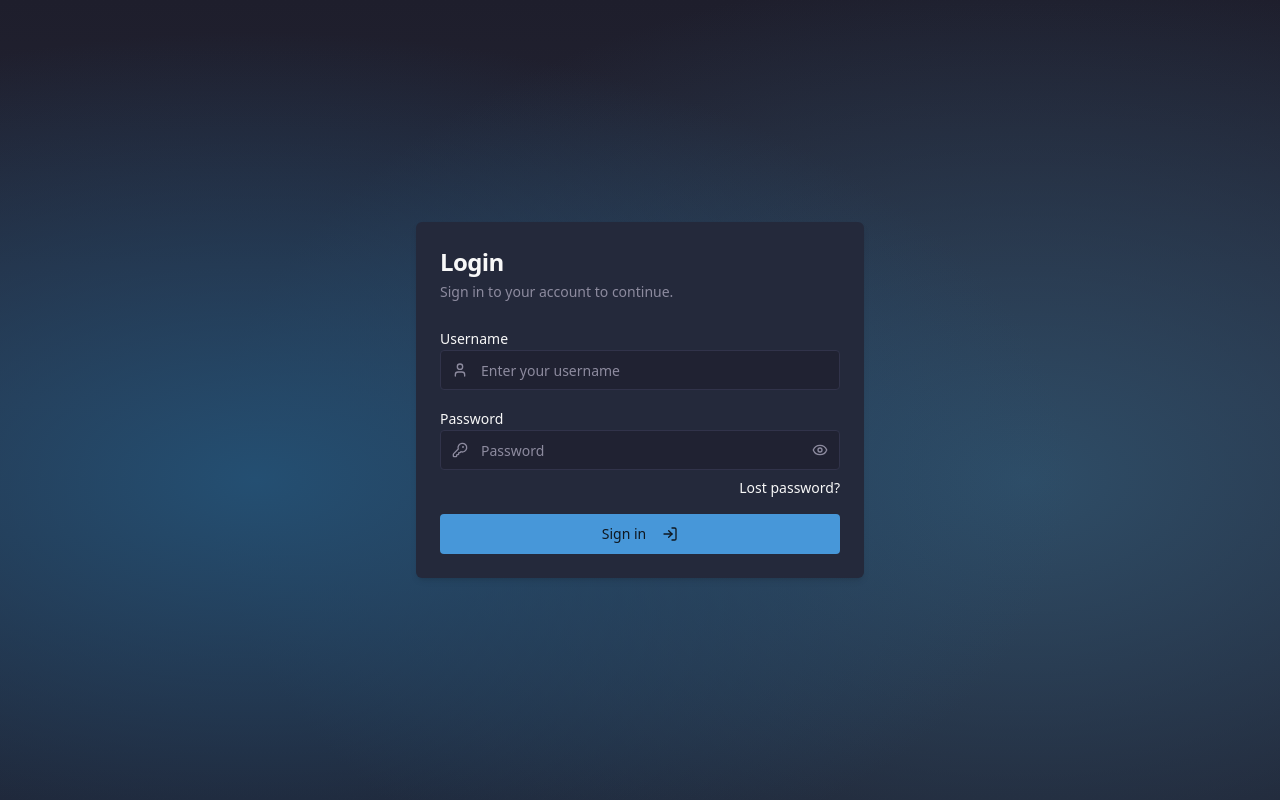
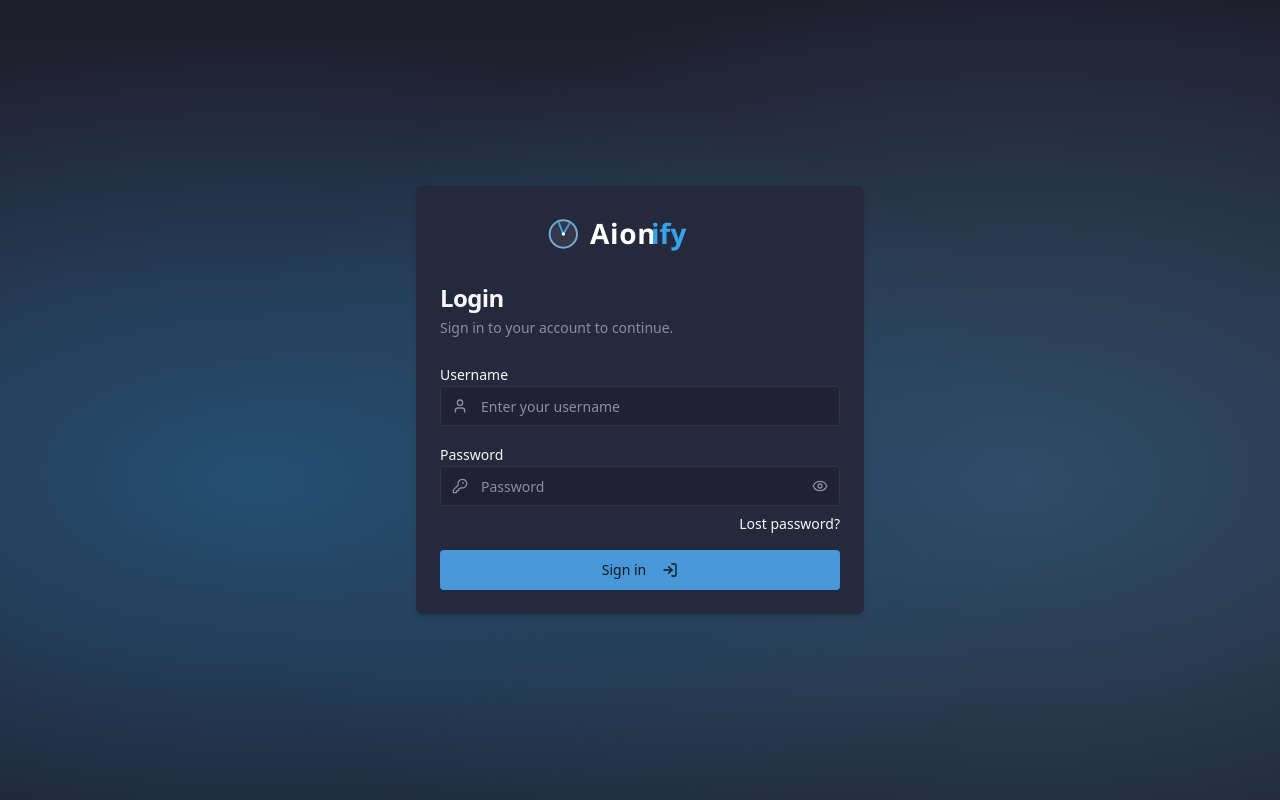
Before and after one commit to orange-buffalo/aionify, a React app in the folder frontend/: page /login in a window 1280 px wide. Built offline with nearby package versions, Linux system fonts and the light colour scheme; the HTML template or start-up script is replaced by a standard one.

Commit message:
Adding logo

```diff
--- a/frontend/src/components/navigation/TopNav.tsx
+++ b/frontend/src/components/navigation/TopNav.tsx
@@ -12,6 +12,7 @@ import {
 import { User, LogOut, Menu, Settings } from "lucide-react"
 import { useState } from "react"
 import { TOKEN_KEY } from "@/lib/constants"
+import { Logo } from "@/components/ui/logo"
 
 export interface NavItem {
   label: string
@@ -61,9 +62,7 @@ export function TopNav({ menuItems, userName, greeting }: TopNavProps) {
         <div className="flex justify-between items-center h-16">
           {/* Logo / Brand */}
           <div className="flex-shrink-0">
-            <span className="text-xl font-bold text-foreground" data-testid="nav-logo">
-              Aionify
-            </span>
+            <Logo width={120} height={29} onClick={() => navigate("/")} />
           </div>
 
           {/* Desktop Navigation - Left menu items */}
--- /dev/null
+++ b/frontend/src/components/ui/logo.tsx
@@ -0,0 +1,41 @@
+import React from "react"
+
+interface LogoProps {
+  className?: string
+  width?: number
+  height?: number
+  onClick?: () => void
+}
+
+export function Logo({ className = "", width = 400, height = 96, onClick }: LogoProps) {
+  const clickableProps = onClick ? { onClick, style: { cursor: 'pointer' } } : {}
+
+  return (
+    <div className={className} {...clickableProps}>
+      <svg
+        width={width}
+        height={height}
+        viewBox="0 0 600 140"
+        fill="none"
+        xmlns="http://www.w3.org/2000/svg"
+      >
+        {/* Clock Icon (matches favicon, for dark bg) */}
+        <g>
+          {/* Outer blue circle */}
+          <circle cx="70" cy="70" r="44" fill="#76aad5"/>
+          {/* Inner clock face (dark accent) */}
+          <circle cx="70" cy="70" r="38" fill="#353648"/>
+          {/* Clock hands (10:10) */}
+          <line x1="70" y1="70" x2="57" y2="38" stroke="#37a2ea" strokeWidth="6" strokeLinecap="round"/>
+          <line x1="70" y1="70" x2="89" y2="38" stroke="#4797d9" strokeWidth="6" strokeLinecap="round"/>
+          {/* Center dot */}
+          <circle cx="70" cy="70" r="5" fill="#FFF"/>
+        </g>
+
+        {/* Aionify wordmark for dark background, 84px font, vertically centered */}
+        <text x="150" y="100" fontFamily="Segoe UI, Arial, sans-serif" fontSize="84" fontWeight="bold" fill="#FFF" letterSpacing="2">Aion</text>
+        <text x="333" y="100" fontFamily="Segoe UI, Arial, sans-serif" fontSize="84" fontWeight="bold" fill="#37a2ea">ify</text>
+      </svg>
+    </div>
+  )
+}
--- a/frontend/src/pages/LoginPage.tsx
+++ b/frontend/src/pages/LoginPage.tsx
@@ -7,6 +7,7 @@ import { Input } from "@/components/ui/input"
 import { Label } from "@/components/ui/label"
 import { Eye, EyeOff, LogIn, User, KeyRound } from "lucide-react"
 import { FormMessage } from "@/components/ui/form-message"
+import { Logo } from "@/components/ui/logo"
 import { LAST_USERNAME_KEY, TOKEN_KEY } from "@/lib/constants"
 import { initializeLanguage, translateErrorCode } from "@/lib/i18n"
 import {
@@ -110,6 +111,9 @@ export function LoginPage() {
       {/* Centered Login form */}
       <Card className="w-full max-w-md border-none shadow-md">
           <CardHeader className="space-y-1">
+            <div className="flex justify-center mb-4">
+              <Logo width={200} height={48} className="mb-2" />
+            </div>
             <CardTitle className="text-2xl font-bold" data-testid="login-title">{t("login.title")}</CardTitle>
             <CardDescription>
               {lastUserGreeting
```
